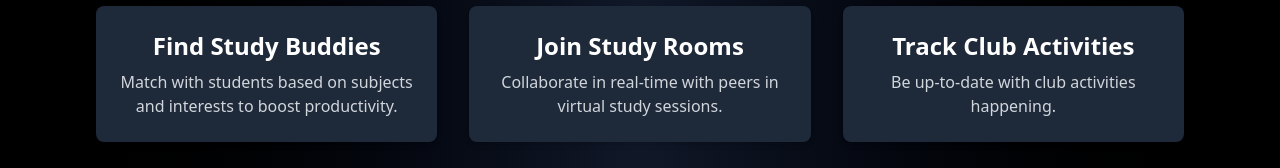
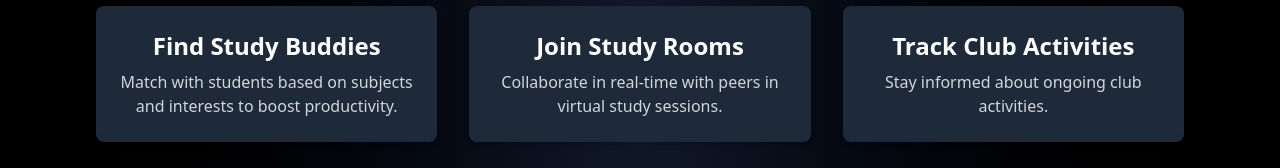
Before and after one commit to Sahil1607cms/JiitConnect, a React (Vite) app in the folder jconnect/: page / in a window 1280 px wide. Shown: the part 482-650 px from the top of the page. Built offline with nearby package versions, Linux system fonts and the light colour scheme; no server answers.

Commit message:
updated homepage

```diff
--- a/jconnect/src/Components/Home.jsx
+++ b/jconnect/src/Components/Home.jsx
@@ -57,7 +57,7 @@ const Home = () => {
         </div>
         <div className="bg-gray-800 p-6 rounded-lg shadow-md">
           <h3 className="text-2xl font-semibold mb-2">Track Club Activities</h3>
-          <p className="text-gray-300">Be up-to-date with club activities happening.</p>
+          <p className="text-gray-300">Stay informed about ongoing club activities.</p>
         </div>
       </section>
 
```
